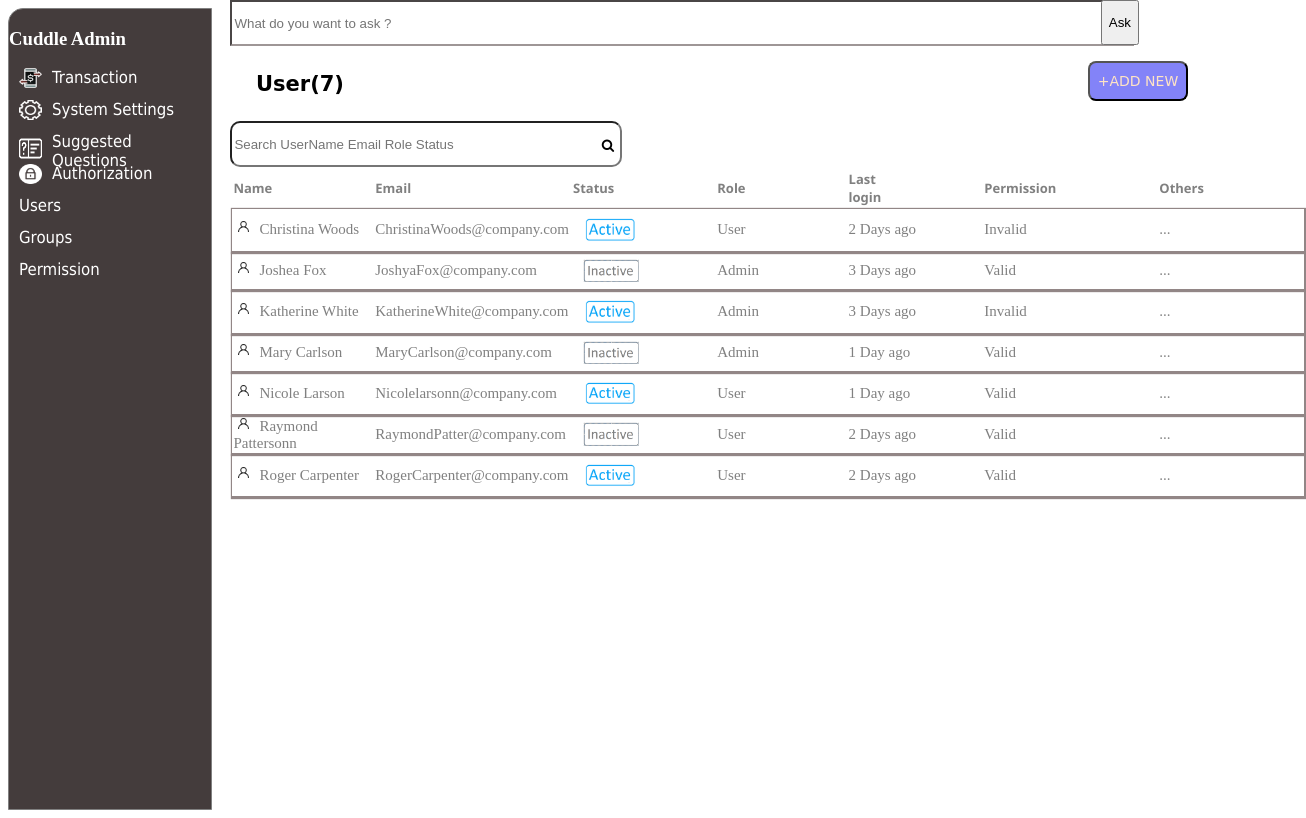
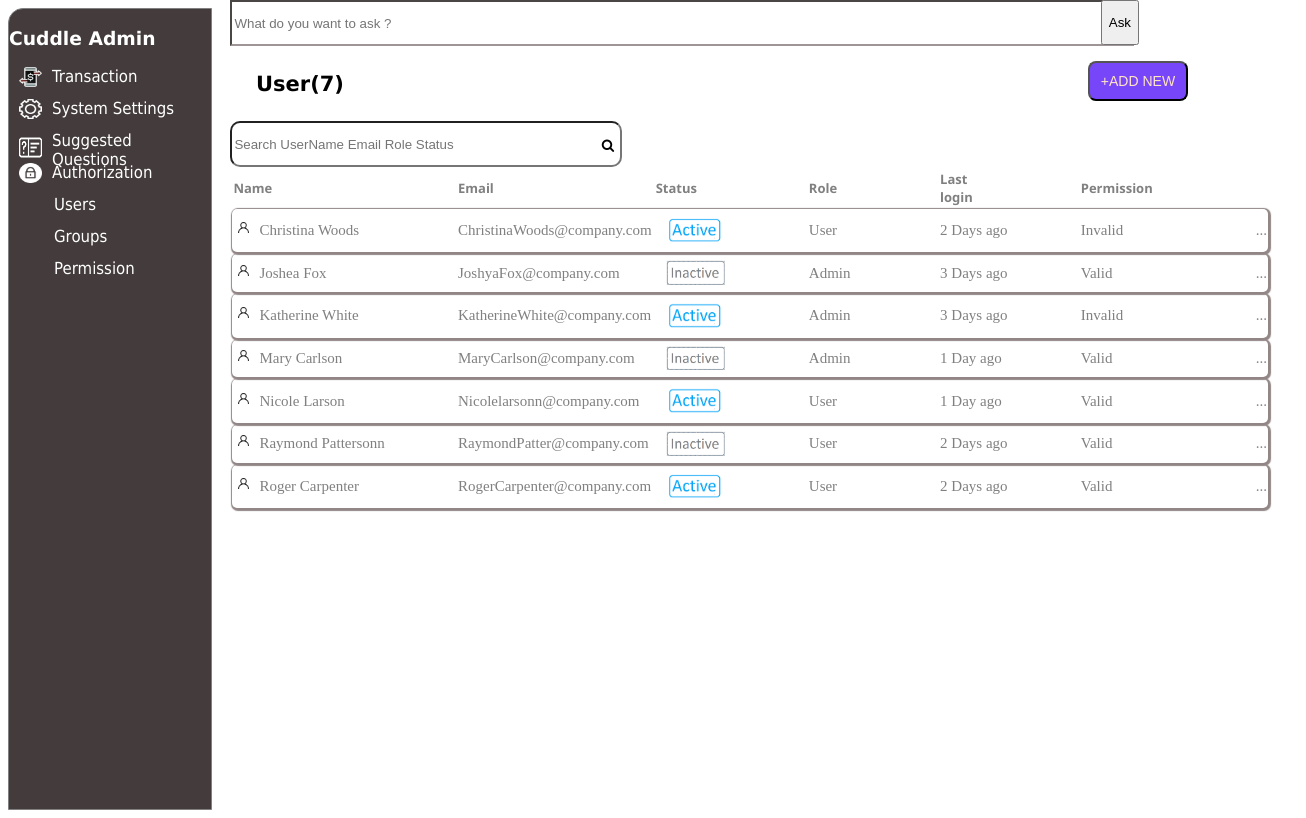
Before and after one commit to MIlanJP/UI-Basic, a plain HTML site: page index.html in a window 1280 px wide. Shown: the whole page, 1306 px wide, since content can reach past the window. Drawn offline with Linux system fonts and the light colour scheme.

Commit message:
git add .

```diff
--- a/app.js
+++ b/app.js
@@ -81,7 +81,7 @@ const list=[
 
 
 
-let Tableheader=['Name','Email','Status','Role','Last login','Permission','Others'];
+let Tableheader=['Name','Email','Status','Role','Last login','Permission'];
 
 const tableForUser=document.createElement('table')
 tableForUser.className='table-for-user';
--- a/index.html
+++ b/index.html
@@ -16,9 +16,12 @@
      <a class="v" href="#"><small> <img  class="navbar-icon" src="img/gear.png" alt="">  System Settings</small></a>
      <a class="v" href="#"><small> <img class="navbar-icon"  src="img/question-mark.png" alt="">  Suggested Questions</small></a>
      <a class="v" href="#"><small> <img class="navbar-icon"  src="img/caps-lock.png" alt=""> Authorization</small></a>
-     <a class="v" href="#"><small>Users</small></a>
-     <a class="v" href="#"><small>Groups</small></a>
-     <a class="v" href="#"><small>Permission</small></a>
+     <div>
+        <a class="drop--down-auth" href="#"><small>Users</small></a>
+        <a class="drop--down-auth" href="#"><small>Groups</small></a>
+        <a class="drop--down-auth" href="#"><small>Permission</small></a>
+     </div>
+
     </div>
     </div>
     <h3 class='user-headings' >Hey</h3>
@@ -35,6 +38,22 @@
 </form>
 
 <button class='add-user' >+ADD NEW</button>
+
+<div class="search-button"
+
+></div>
+
+
+<div class="side-vertical-bar" >
+
+</div>
+
+<div class="table-block">
+
+</div>
+
+
     <script src="app.js"></script>
 </body>
+
 </html>
--- a/styles.css
+++ b/styles.css
@@ -9,6 +9,7 @@ body{
     rgb(229, 255, 0),rgb(14, 175, 187),yellow); */
 
     background-color:linear-gradient(white,rgb(99, 131, 99));
+    font-family: Verdana, Geneva, Tahoma, sans-serif;
 }
 
 .vh{
@@ -37,6 +38,37 @@ body{
 font-stretch: extra-condensed;
 }
 
+.drop--down-auth{
+    display:flex;
+    flex-direction:column;
+    margin-bottom: 2px;
+    margin-right:0px;
+    width:95%;
+    height:30px;
+    font-family: Tahoma ;
+    font-size:20px;
+    padding-left: 45px;
+    text-decoration: none;
+    text-shadow: aliceblue;
+    color: rgb(255, 255, 255);
+    transition: 1s;
+    -webkit-transition:font-size .5s ease;
+font-stretch: extra-condensed;
+}
+
+
+.drop--down-auth:hover{
+    background-color:rgb(137, 208, 255);
+    background-image: linear-gradient(rgb(251, 255, 0),rgb(255, 0, 212));
+    background-clip: content-box;
+    width:110%;
+    padding-left: 16%;
+    font-size: 110%;
+    color:rgb(3, 3, 3);
+    font-family: MV Boli ;
+}
+
+
 .v:hover{
     background-color:rgb(137, 208, 255);
     background-image: linear-gradient(rgb(251, 255, 0),rgb(255, 0, 212));
@@ -47,7 +79,7 @@ font-stretch: extra-condensed;
     color:rgb(3, 3, 3);
     font-family: MV Boli ;
 }
-@media all and (max-width:1200px){
+@media  screen  (min-width:500px){
 .vertical-nav-bar{
     display:flex;
 
@@ -90,6 +122,8 @@ th{
 
 .row{
     border:3px solid rgb(0, 255, 255);
+    border: 1px solid black;
+    border-radius: 5px;
 
 
 }
@@ -124,7 +158,7 @@ tr.border{
 }
 .icon-for-user{
     float:left;
-    width:8%;
+    width:5%;
     height:3%;
     padding-right: 10px;
     padding-left: 5px;
@@ -205,10 +239,10 @@ tr.border{
     width: 100px;
     height: 40px;
     color: BISQUE;
-    background: rgb(131, 131, 248);
+    background: rgb(120,70,249);
     font-size: 14px;
     border-radius: 8px;
-    font-family: cursive;
+    /* font-family: cursive; */
 }
 
 h3.user-headings {
@@ -216,6 +250,6 @@ h3.user-headings {
     top: 51px;
     left: 20%;
     FONT-SIZE: 21PX;
-    font-family: cursive;
+
     color: black;
 }
```
